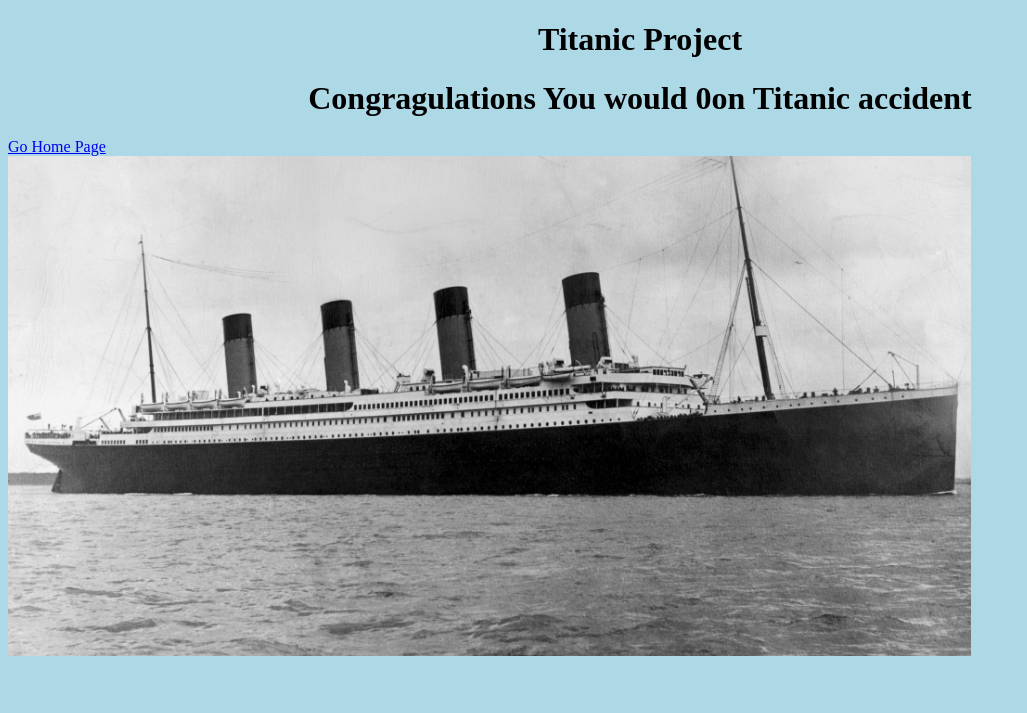
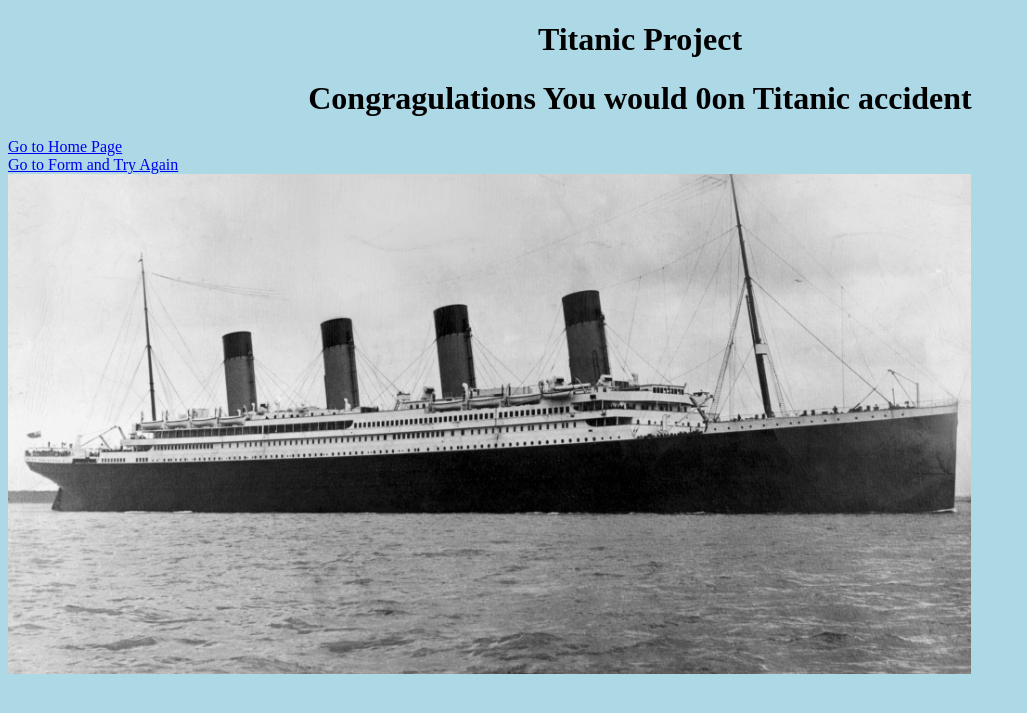
Before and after one commit to abhinavgupta103/Titanic_Project, a Flask app: page /result in a window 1280 px wide. Shown: the top 713 px of the page, without its empty margins (0-1027 px from the left). Run offline with Flask 2, Linux system fonts and the light colour scheme; parts of the project's set-up code (start-up, migrations or seed data) failed here and were passed over; some libraries are stand-ins or nearby versions.

Commit message:
link to homepage added

```diff
--- a/templates/result.html
+++ b/templates/result.html
@@ -24,12 +24,21 @@
         </div>
 
         <div class="row">
-            <a href="templates/index.html">Go Home Page </a>
+            <a style="text-align: center" href="/">Go to Home Page </a>
 
 
         </div>
+        <div class="row">
 
-        <img src="../static/images/Titanic_2.jpg" alt="Titanic" style="height: 500px">
+
+            <a href="/send">Go to Form and Try Again </a>
+        </div>
+
+        <div class="row">
+            <img src="../static/images/Titanic_2.jpg" alt="Titanic" style="height: 500px">
+        </div>
+
+
     </div>
 
     <script src="https://cdn.plot.ly/plotly-latest.min.js"></script>
```
